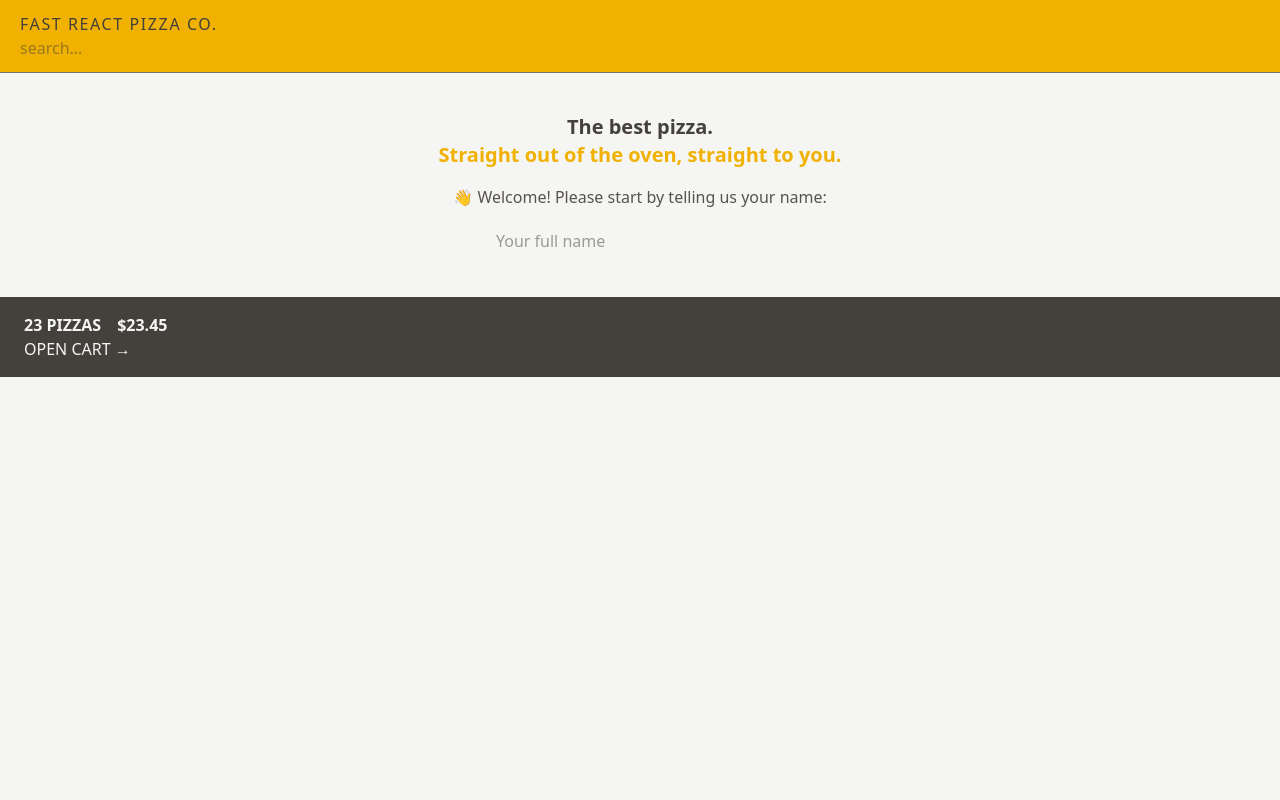
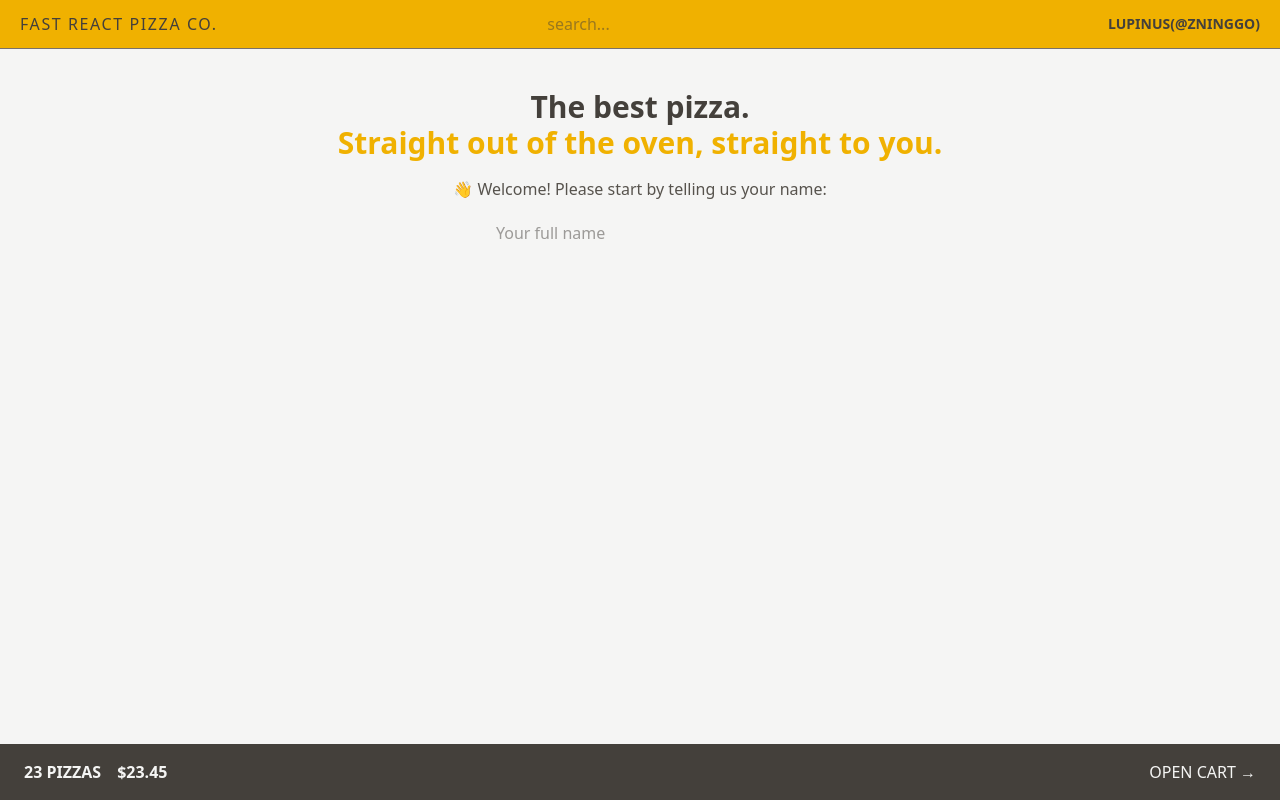
Before and after one commit to zautumn-dev/react-fast-pizza, a React (Vite) app: page /home in a window 1280 px wide. Built offline with nearby package versions, Linux system fonts and the light colour scheme.

Commit message:
✨ feat: tailwind flex grid 布局

```diff
--- a/src/features/cart/CartOverview.jsx
+++ b/src/features/cart/CartOverview.jsx
@@ -2,7 +2,7 @@ import { Link } from 'react-router-dom'
 
 function CartOverview() {
   return (
-    <div className="bg-stone-700 px-4 py-4 text-sm text-stone-100 uppercase sm:px-6 md:text-base">
+    <div className="flex items-center justify-between bg-stone-700 px-4 py-4 text-sm text-stone-100 uppercase sm:px-6 md:text-base">
       <p className="space-x-4 font-semibold">
         <span>23 pizzas</span>
         <span>$23.45</span>
--- a/src/features/user/UserName.jsx
+++ b/src/features/user/UserName.jsx
@@ -1,7 +1,7 @@
 import React from 'react'
 
 function UserName() {
-  return <div className="hidden text-sm font-semibold">lupinus(@zninggo)</div>
+  return <div className="hidden text-sm font-semibold md:inline-block">lupinus(@zninggo)</div>
 }
 
 export default UserName
--- a/src/shared/ui/Home.jsx
+++ b/src/shared/ui/Home.jsx
@@ -2,8 +2,8 @@ import CreateUser from '@/features/user/CreateUser.jsx'
 
 function Home() {
   return (
-    <div className="my-10 text-center">
-      <h1 className="mb-4 text-xl font-semibold">
+    <div className="mx-6 my-10 text-center">
+      <h1 className="mb-4 text-xl font-semibold md:text-3xl">
         The best pizza.
         <br />
         <div className="text-yellow-500">Straight out of the oven, straight to you.</div>
--- a/src/shared/ui/Layout/components/Header.jsx
+++ b/src/shared/ui/Layout/components/Header.jsx
@@ -5,7 +5,7 @@ import UserName from '@/features/user/UserName.jsx'
 
 function Header() {
   return (
-    <header className="border-b border-stone-500 bg-yellow-500 px-5 py-3 uppercase">
+    <header className="flex items-center justify-between border-b border-stone-500 bg-yellow-500 px-5 py-3 uppercase">
       <Link to="/" className="tracking-widest">
         fast react pizza co.
       </Link>
--- a/src/shared/ui/Layout/index.jsx
+++ b/src/shared/ui/Layout/index.jsx
@@ -9,12 +9,14 @@ function Layout() {
   const navigation = useNavigation()
   const isLoading = navigation.state === 'loading'
   return (
-    <div className="layout">
+    <div className="grid h-screen grid-rows-[auto_1fr_auto]">
       {isLoading && <Loader />}
       <Header />
-      <main>
-        <Outlet />
-      </main>
+      <div className="overflow-scroll">
+        <main className="mx-auto max-w-4xl">
+          <Outlet />
+        </main>
+      </div>
       <CartOverview />
     </div>
   )
```
